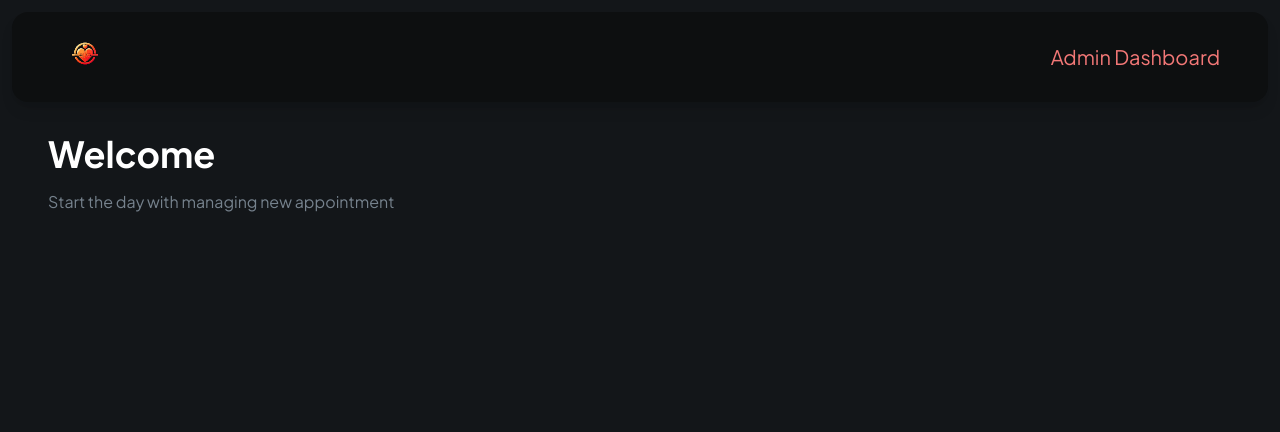
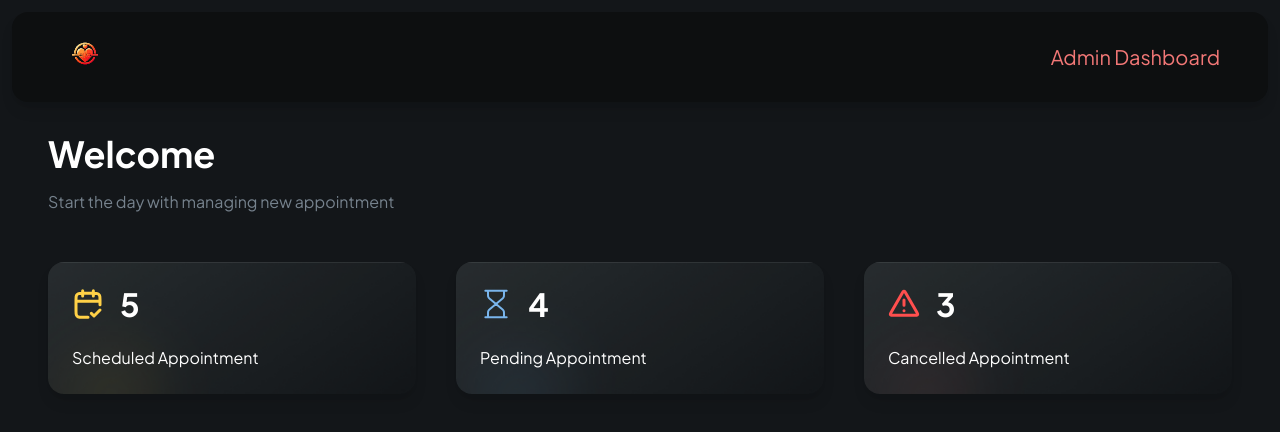
Before and after one commit to Harun11100/medizone, a Next.js app: page /admin in a window 1280 px wide. Shown: the top 432 px of the page. Built offline with nearby package versions, Linux system fonts and the light colour scheme.

Commit message:
The statis part of the statistics is done just need to fetch the data

```diff
--- a/app/admin/page.tsx
+++ b/app/admin/page.tsx
@@ -1,3 +1,4 @@
+import StatCard from '@/components/ui/StatCard'
 import Image from 'next/image'
 import Link from 'next/link'
 import React from 'react'
@@ -24,7 +25,31 @@ const Admin = () => {
                   <h1 className='header'>Welcome</h1>
                   <p className='text-dark-600'>Start the day with managing new appointment</p>
             </section>
+
             <section className='admin-stat'>
+              <StatCard
+              type='appointments'
+              count={5}
+              label='Scheduled Appointment'
+              icon='/assets/icons/appointments.svg'
+              />
+              <StatCard
+              type='pending'
+              count={4}
+              label='Pending Appointment'
+              icon='/assets/icons/pending.svg'
+              />
+              <StatCard
+              type='canceled'
+              count={3}
+              label='Cancelled Appointment'
+              icon='/assets/icons/cancelled.svg'
+              />
+              {/* <Image
+              src='/assets/icons/appointments.svg'
+              alt='appoinment'
+              width={50}
+              height={50}/> */}
 
             </section>
 
--- /dev/null
+++ b/components/ui/StatCard.tsx
@@ -0,0 +1,39 @@
+import clsx from 'clsx'
+import Image from 'next/image'
+
+
+interface statCardProps{
+
+      type:"canceled"|"pending"|'appointments'
+      label:string
+      count:number
+      icon:string
+}
+
+
+const StatCard = ({count=0,type,icon,label}:statCardProps) => {
+
+      console.log(icon)
+  return (
+   <div className={clsx('stat-card',{
+      'bg-appointments':type === 'appointments',
+      'bg-pending':type ==='pending',
+      'bg-cancelled':type==='canceled'
+   })}>
+        <div className='flex items-center gap-4'>
+             <Image
+             src={icon}
+             alt={label}
+             width={32}
+             height={32}
+             className='size-8 w-fit'/>
+
+        <h2 className='text-32-bold text-white'>{count}</h2>
+
+        </div>
+        <p className='text-24-regular'>{label}</p>
+   </div>
+  )
+}
+
+export default StatCard
```
Also changed, not shown: lib/actions/appointment.action.ts (line endings or trailing spaces).
